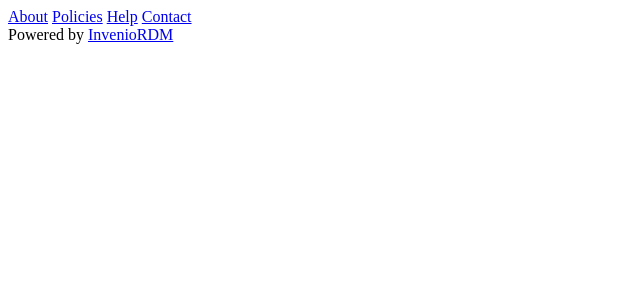
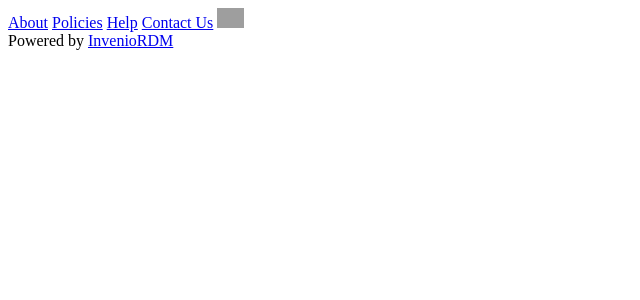
Before and after one commit to caltechlibrary/caltechauthors, a Python web app: template templates/semantic-ui/invenio_app_rdm/footer.html in a window 1280 px wide. Shown: the top 300 px of the page, without its empty margins (0-640 px from the left). Run offline with Jinja, Linux system fonts and the light colour scheme; the template is opened without the code that fills it, so the values that code supplies are empty; grey boxes are pictures that could not be loaded.

Commit message:
Homepage RSS addition

```diff
--- a/templates/semantic-ui/invenio_app_rdm/footer.html
+++ b/templates/semantic-ui/invenio_app_rdm/footer.html
@@ -7,8 +7,9 @@
             <a class="item" href="/about">About</a>
             <a class="item" href="/policies">Policies</a>
 	    <a class="item" href="/help">Help</a>
-            <a class="item" href="mailto:library@caltech.edu">Contact</a>
-            <div class="right menu">
+            <a class="item" href="mailto:library@caltech.edu">Contact Us</a>
+            <a class="item" href="https://feeds.library.caltech.edu/recent/combined.rss"><img class="ui image" style="height:20px;" src="/static/images/rss.png"></a>
+	    <div class="right menu">
               <div class="item">
                 {% trans invenio_rdm="http://inveniosoftware.org/products/rdm" %}Powered by <a href="{{invenio_rdm}}">InvenioRDM</a>{% endtrans %}
               </div>
--- a/templates/semantic-ui/invenio_app_rdm/frontpage.html
+++ b/templates/semantic-ui/invenio_app_rdm/frontpage.html
@@ -52,6 +52,11 @@
             <a href="/search" class="ui button fluid rel-mb-1">Publication Type</a>
             <a href="https://feeds.library.caltech.edu/groups/" class="ui button fluid rel-mb-1">Groups</a>
     </div>
+    <h2 class="ui medium top attached header mt-0">{{ _("Help") }} </h2>
+    <div class="ui segment bottom attached rdm-sidebar">
+            <a href="/help" class="ui button fluid rel-mb-1">Search</a>
+            <a href="/metadata_searching" class="ui button fluid rel-mb-1">Metadata</a>
+    </div>
   </section>
 
 {% endblock side_column_content %}
```
Also changed, not shown: static/images/noun-coding-4329373-FF6C0C.svg (deleted), static/images/noun-data-5088250-FF6C0C.svg (deleted).
